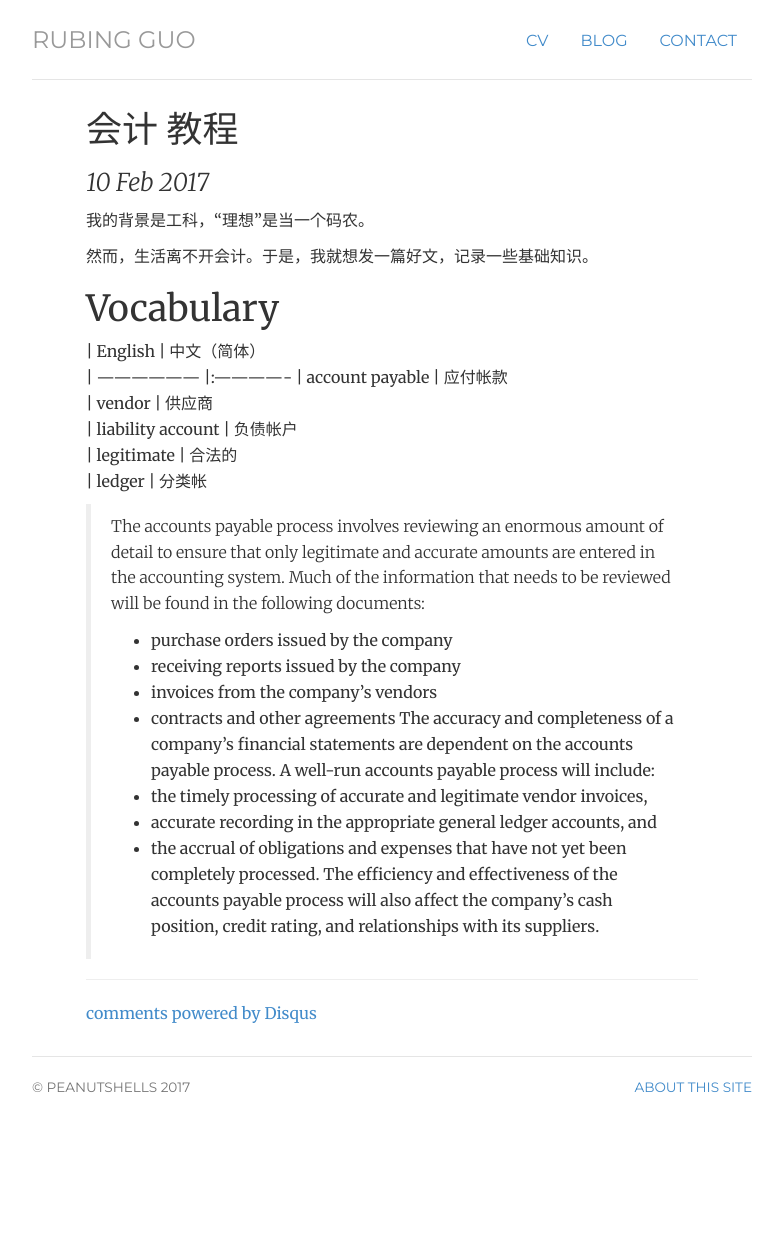
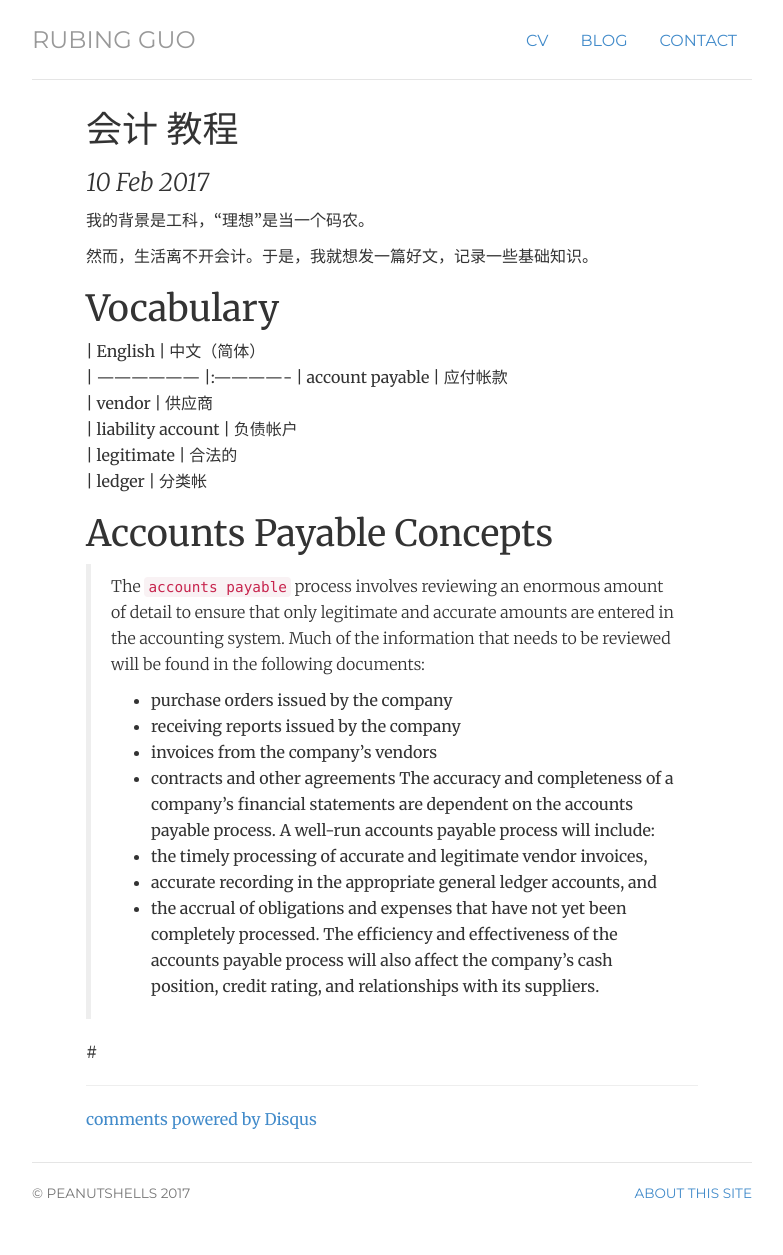
Before and after one commit to flower-joke/peanutshells.github.io, a Jekyll site: the page built from _posts/2017-02-10-会计-教程.md, in a window 1280 px wide. Shown: the whole page, without its empty margins (248-1031 px from the left). Built offline with Jekyll 4.4.1, drawn with Linux system fonts in a browser that asks for light colours; nearby versions of some CDN libraries; our own code applies the rules of GitHub Pages for plain Markdown files; comment, search, counter and statistics services are not loaded; before the commit the page ends 1148 px from its top, so only the background shows below that.

Commit message:
Update 2017-02-10-会计-教程.md

```diff
--- a/_posts/2017-02-10-会计-教程.md
+++ b/_posts/2017-02-10-会计-教程.md
@@ -11,13 +11,16 @@
 | legitimate         | 合法的
 | ledger             | 分类帐
 
->The accounts payable process involves reviewing an enormous amount of detail to ensure that only legitimate  and accurate amounts are entered in the accounting system. Much of the information that needs to be reviewed will be found in the following documents:
+# Accounts Payable Concepts
+>The `accounts payable` process involves reviewing an enormous amount of detail to ensure that only legitimate  and accurate amounts are entered in the accounting system. Much of the information that needs to be reviewed will be found in the following documents:
 *	purchase orders issued by the company
 *	receiving reports issued by the company
 *	invoices from the company's vendors
 *	contracts and other agreements
-The accuracy and completeness of a company's financial statements are dependent on the accounts payable process. A well-run accounts payable process will include:
+>The accuracy and completeness of a company's financial statements are dependent on the accounts payable process. A well-run accounts payable process will include:
 *	the timely processing of accurate and legitimate vendor invoices,
 *	accurate recording in the appropriate general ledger  accounts, and
 *	the accrual of obligations and expenses that have not yet been completely processed.
 The efficiency and effectiveness of the accounts payable process will also affect the company's cash position, credit rating, and relationships with its suppliers.
+
+#
```
